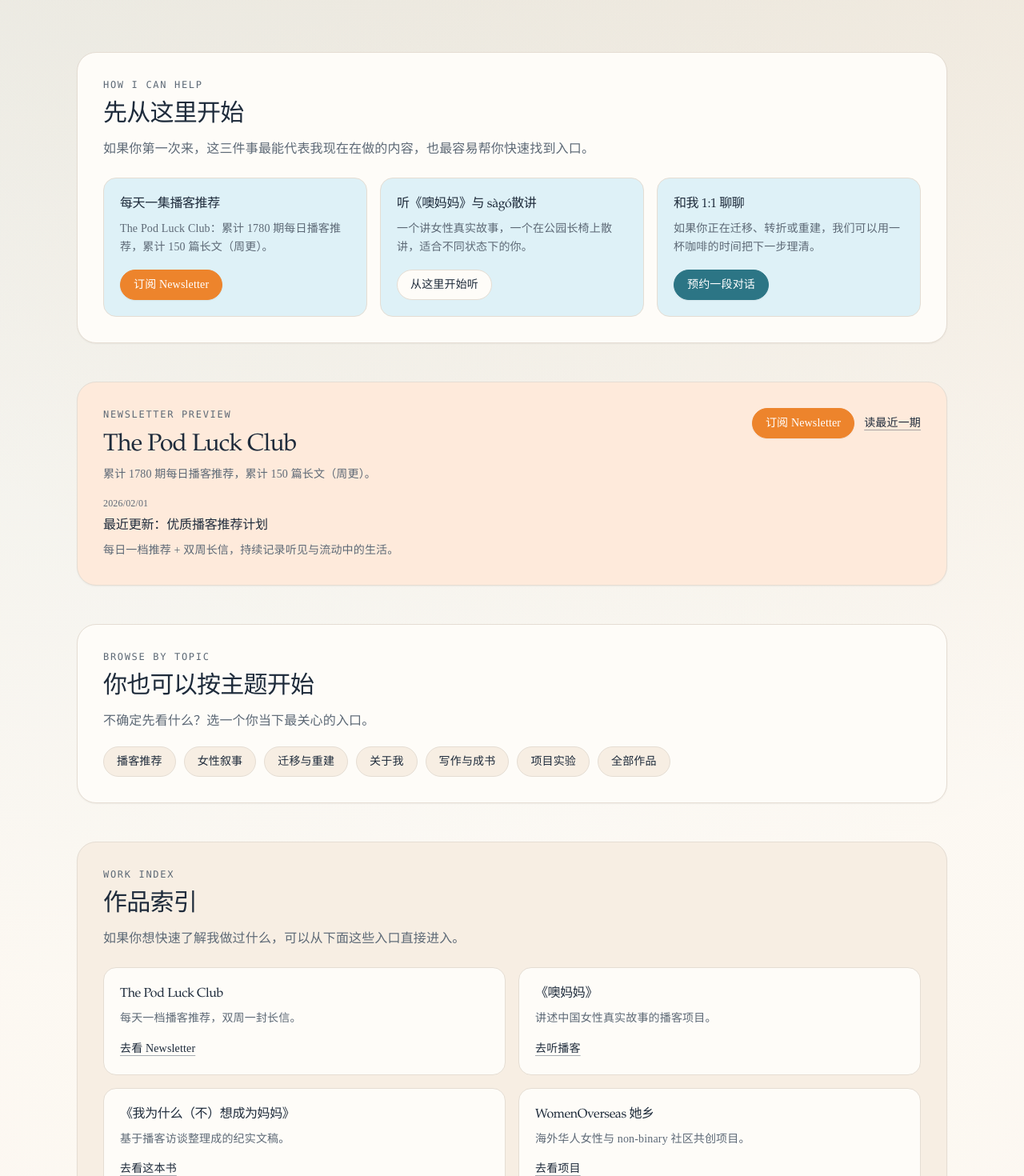
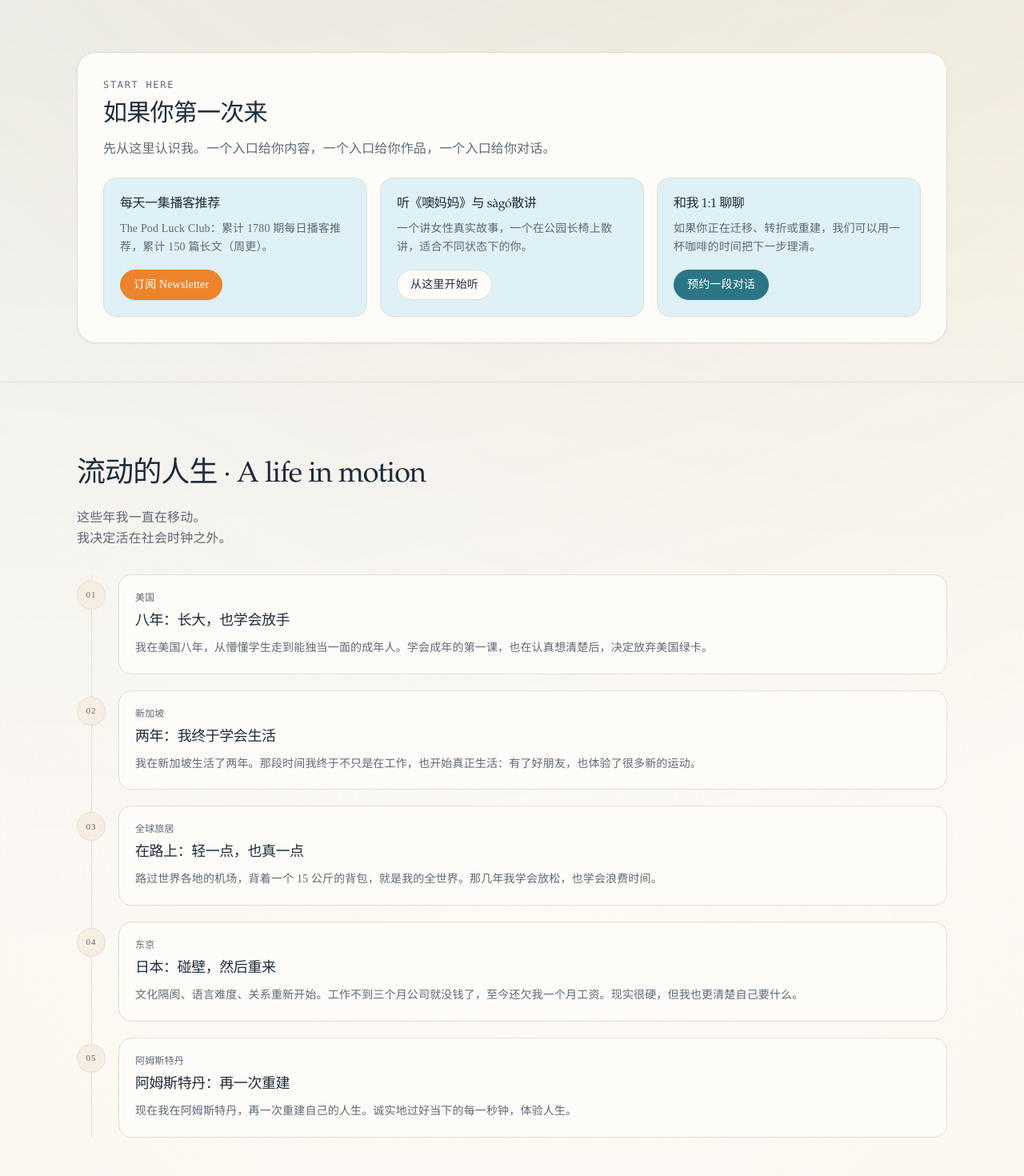
Before and after one commit to bluebluegrass/simona, a Next.js app: page / in a window 1280 px wide. Shown: the part 620-2090 px from the top of the page at 80% size. Built offline with nearby package versions, Linux system fonts and the light colour scheme.

Commit message:
Simplify homepage top flow and rewrite section labels

```diff
--- a/app/page.tsx
+++ b/app/page.tsx
@@ -20,7 +20,6 @@ function toDateLabel(value: string) {
 export default function HomePage() {
   const { podcastsHosted, newsletter, book, projects, talk, socials, helpHub, homeExplore, trustStrip, workIndex } = siteData;
   const featuredBook = book.items[0];
-  const featuredIssue = newsletter.recentIssues[0];
   const toneToClassName: Record<(typeof helpHub.items)[number]["tone"], string> = {
     newsletter: "btn-newsletter",
     primary: "btn-primary",
@@ -33,7 +32,7 @@ export default function HomePage() {
       <section className="pb-8 md:pb-12">
         <div className="mx-auto max-w-6xl px-5 md:px-8">
           <article className="rounded-3xl border border-border bg-card p-6 md:p-8 shadow-sm">
-            <p className="font-mono text-xs uppercase tracking-[0.14em] text-muted">How I Can Help</p>
+            <p className="font-mono text-xs uppercase tracking-[0.14em] text-muted">Start Here</p>
             <h2 className="mt-3 text-2xl font-medium tracking-tight text-ink md:text-3xl">{helpHub.title}</h2>
             <p className="mt-3 max-w-3xl text-sm leading-relaxed text-muted md:text-base">{helpHub.intro}</p>
 
@@ -57,44 +56,12 @@ export default function HomePage() {
         </div>
       </section>
 
-      {featuredIssue ? (
-        <section className="pb-8 md:pb-12">
-          <div className="mx-auto max-w-6xl px-5 md:px-8">
-            <article className="rounded-3xl border border-border bg-podluck-soft p-6 md:p-8 shadow-sm">
-              <div className="flex flex-wrap items-start justify-between gap-4">
-                <div className="max-w-3xl">
-                  <p className="font-mono text-xs uppercase tracking-[0.14em] text-muted">Newsletter Preview</p>
-                  <h2 className="mt-3 text-2xl font-medium tracking-tight text-ink md:text-3xl">{newsletter.name}</h2>
-                  <p className="mt-2 text-sm leading-relaxed text-muted">累计 1780 期每日播客推荐，累计 150 篇长文（周更）。</p>
-                  <p className="mt-4 text-xs text-muted">{toDateLabel(featuredIssue.date)}</p>
-                  <h3 className="mt-2 text-base font-medium text-ink">{featuredIssue.title}</h3>
-                  <p className="mt-2 text-sm leading-relaxed text-muted [display:-webkit-box] [-webkit-box-orient:vertical] [-webkit-line-clamp:2] overflow-hidden">
-                    {featuredIssue.summary}
-                  </p>
-                </div>
-                <div className="flex flex-wrap items-center gap-3">
-                  <a href={withBasePath("/newsletter")} className="btn-newsletter px-4 py-2">
-                    订阅 Newsletter
-                  </a>
-                  <a
-                    href={isInternalHref(featuredIssue.url) ? withBasePath(featuredIssue.url) : featuredIssue.url}
-                    className="text-sm underline underline-offset-4"
-                    target={featuredIssue.url.startsWith("http") ? "_blank" : undefined}
-                    rel={featuredIssue.url.startsWith("http") ? "noreferrer noopener" : undefined}
-                  >
-                    读最近一期
-                  </a>
-                </div>
-              </div>
-            </article>
-          </div>
-        </section>
-      ) : null}
+      <LifeInMotion />
 
       <section className="pb-8 md:pb-12">
         <div className="mx-auto max-w-6xl px-5 md:px-8">
           <article className="rounded-3xl border border-border bg-card p-6 md:p-8 shadow-sm">
-            <p className="font-mono text-xs uppercase tracking-[0.14em] text-muted">Browse By Topic</p>
+            <p className="font-mono text-xs uppercase tracking-[0.14em] text-muted">By Topic</p>
             <h2 className="mt-3 text-2xl font-medium tracking-tight text-ink md:text-3xl">{homeExplore.title}</h2>
             <p className="mt-3 text-sm leading-relaxed text-muted md:text-base">{homeExplore.intro}</p>
             <div className="mt-5 flex flex-wrap gap-2.5">
@@ -111,34 +78,6 @@ export default function HomePage() {
           </article>
         </div>
       </section>
-
-      <section className="pb-8 md:pb-12">
-        <div className="mx-auto max-w-6xl px-5 md:px-8">
-          <article className="rounded-3xl border border-border bg-surface p-6 md:p-8 shadow-sm">
-            <p className="font-mono text-xs uppercase tracking-[0.14em] text-muted">Work Index</p>
-            <h2 className="mt-3 text-2xl font-medium tracking-tight text-ink md:text-3xl">{workIndex.title}</h2>
-            <p className="mt-3 max-w-3xl text-sm leading-relaxed text-muted md:text-base">{workIndex.intro}</p>
-            <div className="mt-6 grid gap-4 md:grid-cols-2">
-              {workIndex.items.map((item) => (
-                <article key={item.name} className="rounded-2xl border border-border bg-card p-5 transition-shadow hover:shadow-sm">
-                  <h3 className="text-base font-medium tracking-tight text-ink">{item.name}</h3>
-                  <p className="mt-2 text-sm leading-relaxed text-muted">{item.summary}</p>
-                  <a
-                    href={isInternalHref(item.href) ? withBasePath(item.href) : item.href}
-                    className="mt-4 inline-block text-sm underline underline-offset-4"
-                    target={item.href.startsWith("http") ? "_blank" : undefined}
-                    rel={item.href.startsWith("http") ? "noreferrer noopener" : undefined}
-                  >
-                    {item.ctaLabel}
-                  </a>
-                </article>
-              ))}
-            </div>
-          </article>
-        </div>
-      </section>
-
-      <LifeInMotion />
 
       <Section title={newsletter.title} intro={newsletter.valueProp} kicker="03 / NEWSLETTER">
         <div className="grid gap-8 md:grid-cols-[1fr_1.2fr]">
@@ -237,6 +176,25 @@ export default function HomePage() {
         </div>
       </Section>
 
+      <Section title={workIndex.title} intro={workIndex.intro} kicker="05 / ALL WORK">
+        <div className="grid gap-4 md:grid-cols-2">
+          {workIndex.items.map((item) => (
+            <article key={item.name} className="rounded-2xl border border-border bg-card p-5 transition-shadow hover:shadow-sm">
+              <h3 className="text-base font-medium tracking-tight text-ink">{item.name}</h3>
+              <p className="mt-2 text-sm leading-relaxed text-muted">{item.summary}</p>
+              <a
+                href={isInternalHref(item.href) ? withBasePath(item.href) : item.href}
+                className="mt-4 inline-block text-sm underline underline-offset-4"
+                target={item.href.startsWith("http") ? "_blank" : undefined}
+                rel={item.href.startsWith("http") ? "noreferrer noopener" : undefined}
+              >
+                {item.ctaLabel}
+              </a>
+            </article>
+          ))}
+        </div>
+      </Section>
+
       <section className="pb-4 md:pb-6">
         <div className="mx-auto max-w-6xl px-5 md:px-8">
           <article className="rounded-2xl border border-border bg-accent-soft p-5 md:p-6 shadow-sm">
--- a/content/site.ts
+++ b/content/site.ts
@@ -214,8 +214,8 @@ export const siteData: SiteData = {
   },
 
   helpHub: {
-    title: "先从这里开始",
-    intro: "如果你第一次来，这三件事最能代表我现在在做的内容，也最容易帮你快速找到入口。",
+    title: "如果你第一次来",
+    intro: "先从这里认识我。一个入口给你内容，一个入口给你作品，一个入口给你对话。",
     items: [
       {
         title: "每天一集播客推荐",
@@ -242,8 +242,8 @@ export const siteData: SiteData = {
   },
 
   homeExplore: {
-    title: "你也可以按主题开始",
-    intro: "不确定先看什么？选一个你当下最关心的入口。",
+    title: "也可以从你关心的主题开始",
+    intro: "如果你不是来按顺序认识我的，就直接从你现在最在意的问题进去。",
     items: [
       { label: "播客推荐", href: "/newsletter" },
       { label: "女性叙事", href: "/podcasts" },
```
